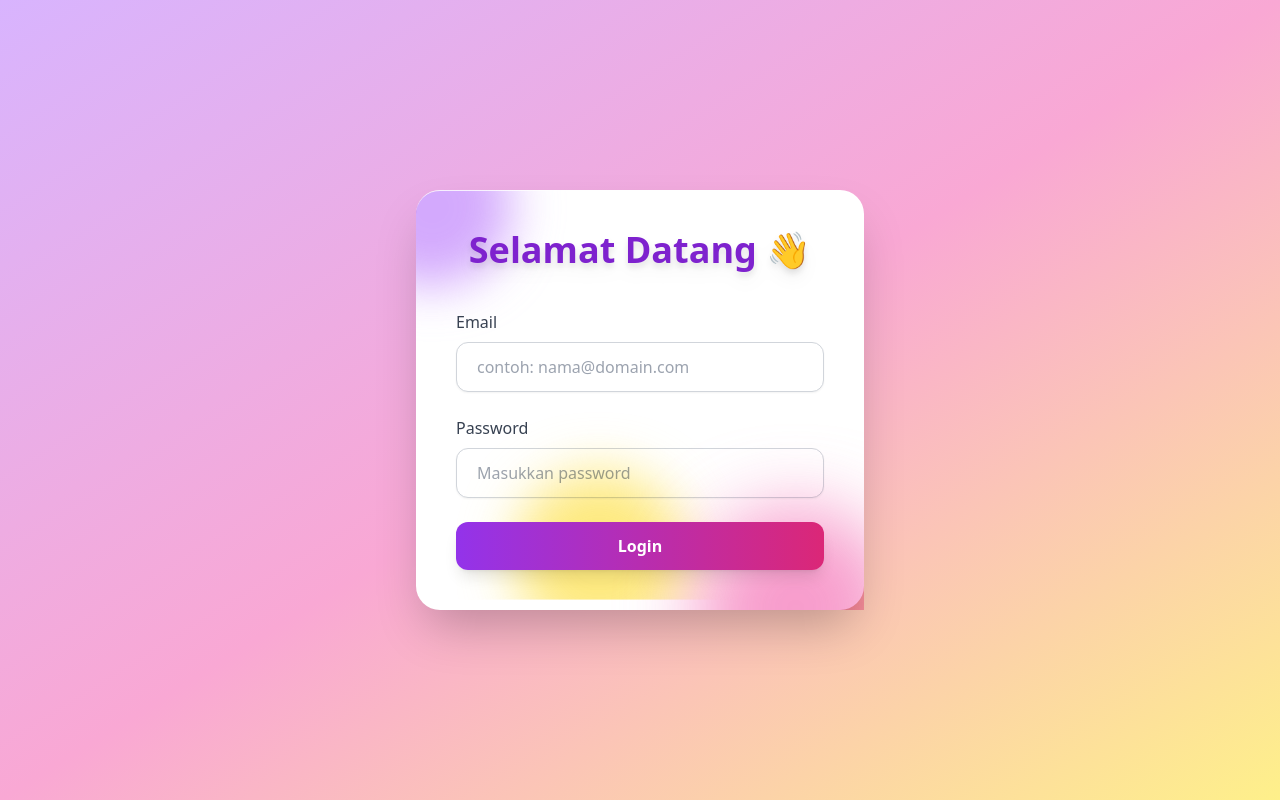
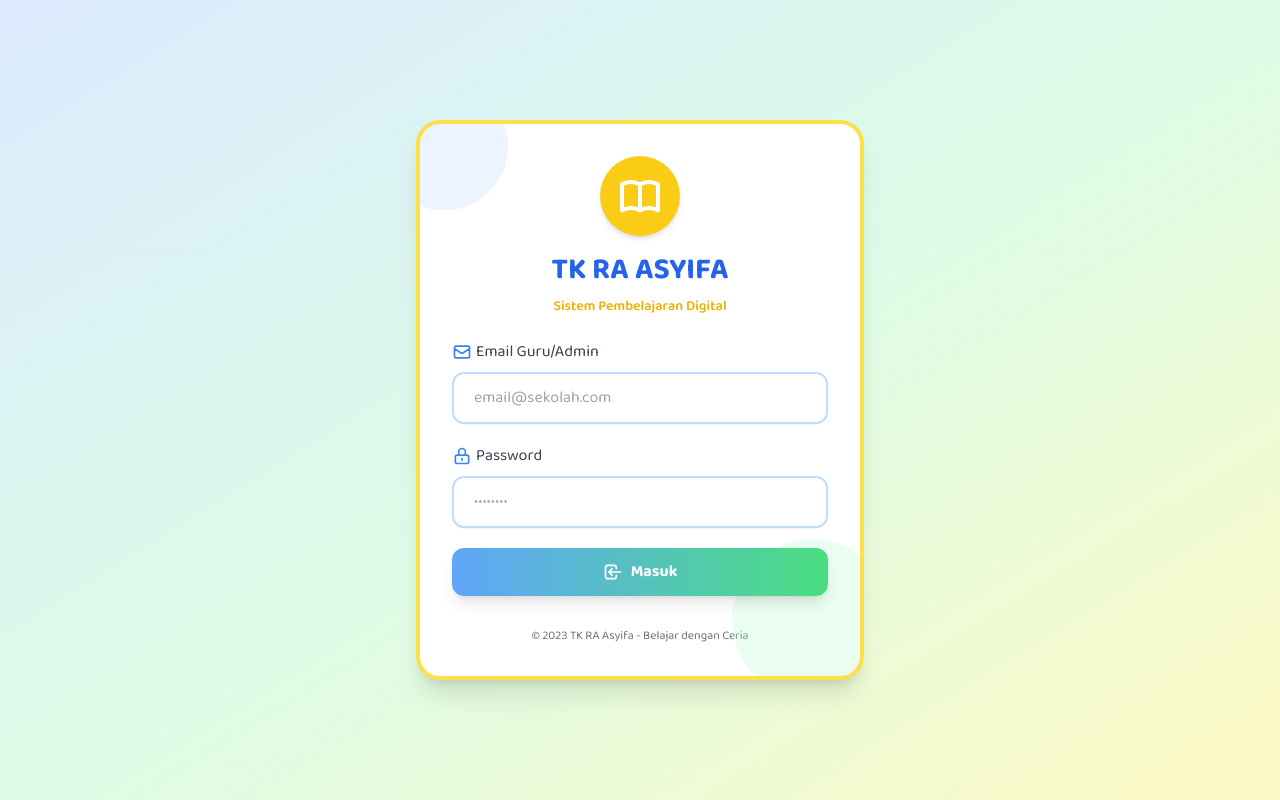
Before and after one commit to randikasptra/tk-hijaiyah-carin, a CodeIgniter 4 app: the page made by app/Views/auth/login.php in a window 1280 px wide. Run offline with PHP 8.4 and a stand-in for CodeIgniter, Linux system fonts and the light colour scheme; the template is opened without the code that fills it, so the values that code supplies are empty; some libraries are stand-ins or nearby versions.

Commit message:
rev-auth

```diff
--- a/app/Views/auth/login.php
+++ b/app/Views/auth/login.php
@@ -4,98 +4,109 @@
 <head>
     <meta charset="UTF-8" />
     <meta name="viewport" content="width=device-width, initial-scale=1" />
-    <title>Login</title>
+    <title>Login - TK RA Asyifa</title>
     <script src="https://cdn.tailwindcss.com"></script>
+    <link href="https://fonts.googleapis.com/css2?family=Baloo+2:wght@400;600;700&display=swap" rel="stylesheet">
 </head>
 
-<body class="bg-gradient-to-br from-purple-300 via-pink-300 to-yellow-200 min-h-screen flex items-center justify-center px-4">
+<body class="bg-gradient-to-br from-blue-100 via-green-100 to-yellow-100 min-h-screen flex items-center justify-center px-4" style="font-family: 'Baloo 2', cursive">
 
-    <div class="w-full max-w-md bg-white rounded-3xl shadow-2xl p-10 relative overflow-hidden">
-        <!-- Background shapes -->
-        <div class="absolute -top-16 -left-16 w-40 h-40 bg-purple-400 rounded-full mix-blend-multiply filter blur-xl opacity-70 animate-blob"></div>
-        <div class="absolute -bottom-20 -right-16 w-56 h-56 bg-pink-400 rounded-full mix-blend-multiply filter blur-2xl opacity-70 animate-blob animation-delay-2000"></div>
-        <div class="absolute -bottom-10 left-20 w-40 h-40 bg-yellow-300 rounded-full mix-blend-multiply filter blur-xl opacity-70 animate-blob animation-delay-4000"></div>
+    <div class="w-full max-w-md bg-white rounded-3xl shadow-xl p-8 relative overflow-hidden border-4 border-yellow-300">
+        <!-- Background elements -->
+        <div class="absolute -top-10 -left-10 w-32 h-32 bg-blue-200 rounded-full opacity-30 animate-float"></div>
+        <div class="absolute -bottom-8 -right-8 w-40 h-40 bg-green-200 rounded-full opacity-30 animate-float animation-delay-2000"></div>
 
-        <h2 class="text-4xl font-extrabold text-center text-purple-700 mb-10 drop-shadow-lg">Selamat Datang 👋</h2>
+        <!-- Header with school logo/icon -->
+        <div class="flex flex-col items-center mb-6">
+            <div class="w-20 h-20 bg-yellow-400 rounded-full flex items-center justify-center shadow-md mb-4">
+                <svg xmlns="http://www.w3.org/2000/svg" class="h-12 w-12 text-white" fill="none" viewBox="0 0 24 24" stroke="currentColor">
+                    <path stroke-linecap="round" stroke-linejoin="round" stroke-width="2" d="M12 6.253v13m0-13C10.832 5.477 9.246 5 7.5 5S4.168 5.477 3 6.253v13C4.168 18.477 5.754 18 7.5 18s3.332.477 4.5 1.253m0-13C13.168 5.477 14.754 5 16.5 5c1.747 0 3.332.477 4.5 1.253v13C19.832 18.477 18.247 18 16.5 18c-1.746 0-3.332.477-4.5 1.253" />
+                </svg>
+            </div>
+            <h2 class="text-3xl font-bold text-center text-blue-600 mb-2">TK RA ASYIFA</h2>
+            <p class="text-yellow-500 text-sm font-semibold">Sistem Pembelajaran Digital</p>
+        </div>
 
         <?php if (session()->getFlashdata('error')): ?>
-            <div
-                class="bg-red-100 border border-red-300 text-red-700 px-4 py-3 rounded-lg mb-6 text-center font-semibold shadow-sm animate-shake">
+            <div class="bg-red-100 border border-red-300 text-red-700 px-4 py-3 rounded-lg mb-6 text-center font-semibold shadow-sm animate-bounce">
                 <?= session()->getFlashdata('error') ?>
             </div>
         <?php endif; ?>
 
-        <form method="post" action="<?= base_url('/login') ?>" class="space-y-6">
+        <form method="post" action="<?= base_url('/login') ?>" class="space-y-5">
             <div>
-                <label for="email" class="block mb-2 text-gray-700 font-medium">Email</label>
+                <label for="email" class="block mb-2 text-gray-700 font-medium flex items-center">
+                    <svg xmlns="http://www.w3.org/2000/svg" class="h-5 w-5 mr-1 text-blue-500" fill="none" viewBox="0 0 24 24" stroke="currentColor">
+                        <path stroke-linecap="round" stroke-linejoin="round" stroke-width="2" d="M3 8l7.89 5.26a2 2 0 002.22 0L21 8M5 19h14a2 2 0 002-2V7a2 2 0 00-2-2H5a2 2 0 00-2 2v10a2 2 0 002 2z" />
+                    </svg>
+                    Email Guru/Admin
+                </label>
                 <input id="email" type="email" name="email" required
-                    class="w-full px-5 py-3 rounded-xl border border-gray-300 placeholder-gray-400 focus:outline-none focus:ring-4 focus:ring-purple-300 transition duration-300 shadow-sm focus:shadow-md"
-                    placeholder="contoh: nama@domain.com" />
+                    class="w-full px-5 py-3 rounded-xl border-2 border-blue-200 placeholder-gray-400 focus:outline-none focus:border-yellow-400 focus:ring-2 focus:ring-yellow-200 transition duration-200 shadow-sm"
+                    placeholder="email@sekolah.com" />
             </div>
 
             <div>
-                <label for="password" class="block mb-2 text-gray-700 font-medium">Password</label>
+                <label for="password" class="block mb-2 text-gray-700 font-medium flex items-center">
+                    <svg xmlns="http://www.w3.org/2000/svg" class="h-5 w-5 mr-1 text-blue-500" fill="none" viewBox="0 0 24 24" stroke="currentColor">
+                        <path stroke-linecap="round" stroke-linejoin="round" stroke-width="2" d="M12 15v2m-6 4h12a2 2 0 002-2v-6a2 2 0 00-2-2H6a2 2 0 00-2 2v6a2 2 0 002 2zm10-10V7a4 4 0 00-8 0v4h8z" />
+                    </svg>
+                    Password
+                </label>
                 <input id="password" type="password" name="password" required
-                    class="w-full px-5 py-3 rounded-xl border border-gray-300 placeholder-gray-400 focus:outline-none focus:ring-4 focus:ring-purple-300 transition duration-300 shadow-sm focus:shadow-md"
-                    placeholder="Masukkan password" />
+                    class="w-full px-5 py-3 rounded-xl border-2 border-blue-200 placeholder-gray-400 focus:outline-none focus:border-yellow-400 focus:ring-2 focus:ring-yellow-200 transition duration-200 shadow-sm"
+                    placeholder="••••••••" />
             </div>
 
             <button type="submit"
-                class="w-full bg-gradient-to-r from-purple-600 to-pink-600 hover:from-pink-600 hover:to-purple-600 text-white font-bold py-3 rounded-xl shadow-lg transition duration-300 transform hover:scale-105">
-                Login
+                class="w-full bg-gradient-to-r from-blue-400 to-green-400 hover:from-green-400 hover:to-blue-400 text-white font-bold py-3 rounded-xl shadow-lg transition duration-300 transform hover:scale-[1.02] flex items-center justify-center">
+                <svg xmlns="http://www.w3.org/2000/svg" class="h-5 w-5 mr-2" fill="none" viewBox="0 0 24 24" stroke="currentColor">
+                    <path stroke-linecap="round" stroke-linejoin="round" stroke-width="2" d="M11 16l-4-4m0 0l4-4m-4 4h14m-5 4v1a3 3 0 01-3 3H6a3 3 0 01-3-3V7a3 3 0 013-3h7a3 3 0 013 3v1" />
+                </svg>
+                Masuk
             </button>
         </form>
+
+        <!-- Footer -->
+        <div class="mt-8 text-center text-xs text-gray-500">
+            <p>© 2023 TK RA Asyifa - Belajar dengan Ceria</p>
+        </div>
     </div>
 
     <style>
-        /* Animasi blob warna-warni background */
-        @keyframes blob {
-            0%,
-            100% {
-                transform: translate(0px, 0px) scale(1);
+        /* Animasi mengambang untuk elemen background */
+        @keyframes float {
+            0%, 100% {
+                transform: translateY(0) rotate(0deg);
             }
-
-            33% {
-                transform: translate(30px, -20px) scale(1.1);
-            }
-
-            66% {
-                transform: translate(-20px, 30px) scale(0.9);
+            50% {
+                transform: translateY(-20px) rotate(5deg);
             }
         }
 
-        .animate-blob {
-            animation: blob 7s infinite;
+        .animate-float {
+            animation: float 6s ease-in-out infinite;
         }
 
         .animation-delay-2000 {
             animation-delay: 2s;
         }
 
-        .animation-delay-4000 {
-            animation-delay: 4s;
-        }
-
-        /* Animasi shake untuk pesan error */
-        @keyframes shake {
-            0%,
-            100% {
-                transform: translateX(0);
+        /* Animasi bounce untuk pesan error */
+        @keyframes bounce {
+            0%, 20%, 50%, 80%, 100% {
+                transform: translateY(0);
             }
-
-            20%,
+            40% {
+                transform: translateY(-10px);
+            }
             60% {
-                transform: translateX(-8px);
-            }
-
-            40%,
-            80% {
-                transform: translateX(8px);
+                transform: translateY(-5px);
             }
         }
 
-        .animate-shake {
-            animation: shake 0.5s;
+        .animate-bounce {
+            animation: bounce 0.8s;
         }
     </style>
 
--- a/app/Views/materi/game.php
+++ b/app/Views/materi/game.php
@@ -220,10 +220,7 @@
         <h1>🎮 Game Hijaiyah</h1>
 
         <div class="levels-container">
-            <a href="<?= base_url('materi/game/level-huruf/0') ?>"
-                class="level-card bg-gradient-to-r from-purple-500 to-fuchsia-500 pulse">
-                ✨ Tebak Huruf Hijaiyah (Iqro 1)
-            </a>
+
 
             <a href="<?= base_url('materi/game/spa-harakat') ?>"
                 class="level-card bg-gradient-to-r from-blue-500 to-cyan-400">
--- a/app/Views/materi/game/spa_harakat.php
+++ b/app/Views/materi/game/spa_harakat.php
@@ -10,9 +10,11 @@
 
     function renderSoal(index) {
         if (index >= soal.length) {
-            window.location.href = "<?= base_url('materi/game/selesai') ?>";
+            // Redirect dengan skor sebagai parameter GET
+            window.location.href = "<?= base_url('materi/game/selesai') ?>?score=" + score;
             return;
         }
+
 
         const data = soal[index];
         const opsi = data.opsi;
```
Also changed, not shown: app/Controllers/Game.php (+6 -5 lines), app/Views/materi/game/selesai.php (+5 -3 lines), 15 other files.
